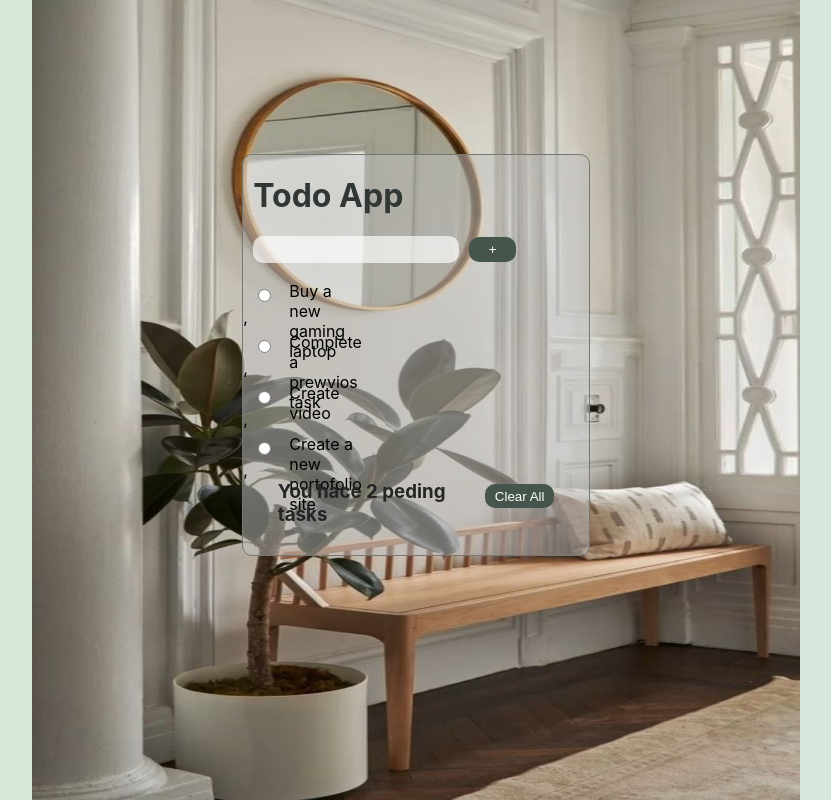
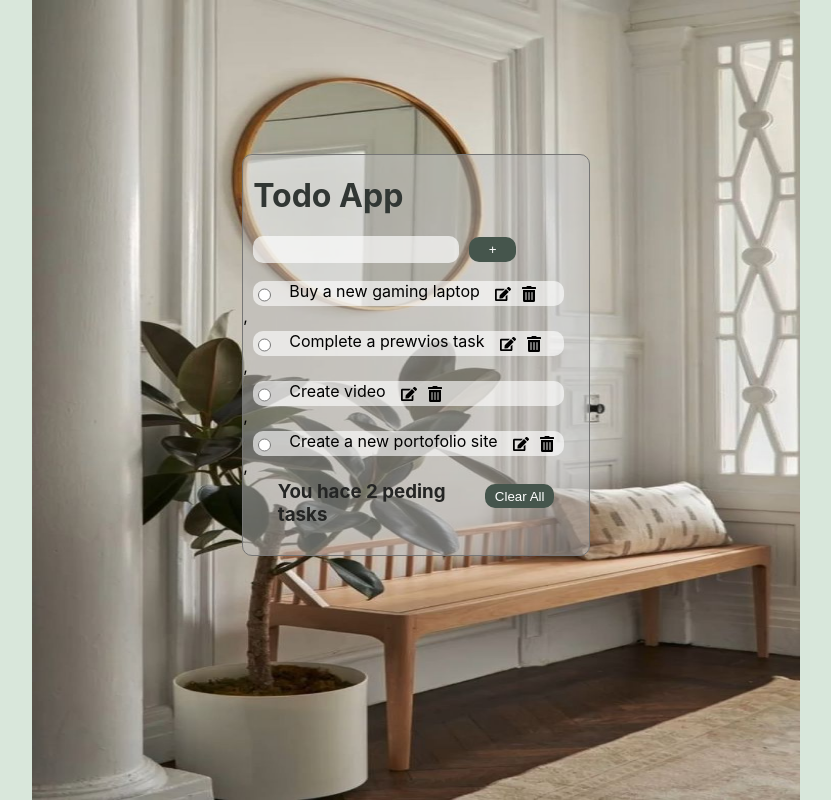
Before and after one commit to Mely-0/my-react-task-list, a React (Vite) app: page / in a window 1280 px wide. Shown: the whole page, without its empty margins (224-1055 px from the left). Built offline with nearby package versions, Linux system fonts and the light colour scheme.

Commit message:
se le agregaron cambios a la rama project-1

```diff
--- a/src/components/css/styles.css
+++ b/src/components/css/styles.css
@@ -110,6 +110,6 @@ border-radius: 10px 10px;
         margin-top: 20%;
     }
     .label{
-        width: 0%;
+        width: 90%;
     }
     }
```
